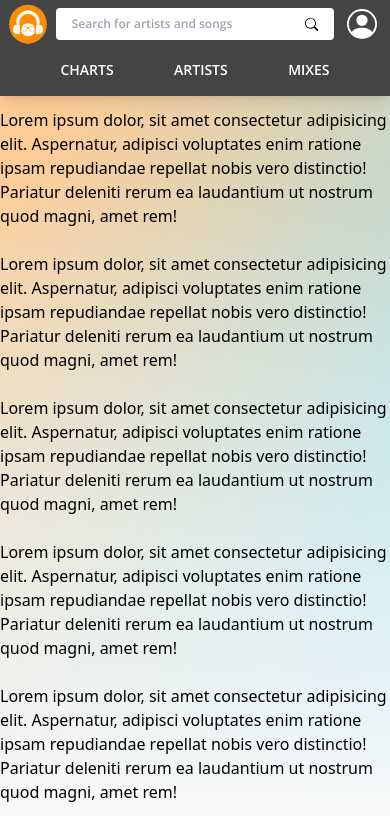
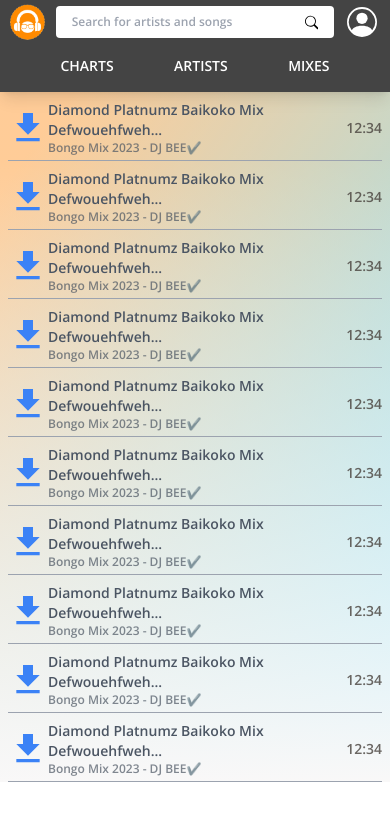
Before and after one commit to JosephNjeruNjenga/mdundo-clone, a Next.js app: page / in a window 390 px wide. Shown: the top 840 px of the page. Built offline with nearby package versions, Linux system fonts and the light colour scheme.

Commit message:
Added mobile Song component

```diff
--- a/components/HomeContent.tsx
+++ b/components/HomeContent.tsx
@@ -1,41 +1,22 @@
 import React from 'react'
+import Song from './Song';
 
 const HomeContent = () => {
   return (
-    <section className="intro flex justify-center lg:pt-20">
-      <div className="lg:max-w-[1000px]">
-        <article className="py-3">
-          Lorem ipsum dolor, sit amet consectetur adipisicing elit. Aspernatur,
-          adipisci voluptates enim ratione ipsam repudiandae repellat nobis vero
-          distinctio! Pariatur deleniti rerum ea laudantium ut nostrum quod
-          magni, amet rem!
-        </article>
-        <article className="py-3">
-          Lorem ipsum dolor, sit amet consectetur adipisicing elit. Aspernatur,
-          adipisci voluptates enim ratione ipsam repudiandae repellat nobis vero
-          distinctio! Pariatur deleniti rerum ea laudantium ut nostrum quod
-          magni, amet rem!
-        </article>
-        <article className="py-3">
-          Lorem ipsum dolor, sit amet consectetur adipisicing elit. Aspernatur,
-          adipisci voluptates enim ratione ipsam repudiandae repellat nobis vero
-          distinctio! Pariatur deleniti rerum ea laudantium ut nostrum quod
-          magni, amet rem!
-        </article>
-        <article className="py-3">
-          Lorem ipsum dolor, sit amet consectetur adipisicing elit. Aspernatur,
-          adipisci voluptates enim ratione ipsam repudiandae repellat nobis vero
-          distinctio! Pariatur deleniti rerum ea laudantium ut nostrum quod
-          magni, amet rem!
-        </article>
-        <article className="py-3">
-          Lorem ipsum dolor, sit amet consectetur adipisicing elit. Aspernatur,
-          adipisci voluptates enim ratione ipsam repudiandae repellat nobis vero
-          distinctio! Pariatur deleniti rerum ea laudantium ut nostrum quod
-          magni, amet rem!
-        </article>
+    <div className="intro lg:flex lg:justify-center lg:pt-20">
+      <div className="lg:max-w-[1000px] px-2">
+        <Song />
+        <Song />
+        <Song />
+        <Song />
+        <Song />
+        <Song />
+        <Song />
+        <Song />
+        <Song />
+        <Song />
       </div>
-    </section>
+    </div>
   );
 }
 
--- a/components/Navbar.tsx
+++ b/components/Navbar.tsx
@@ -32,7 +32,7 @@
         {/* LOGO */}
         <div className="cursor-pointer self-center col-span-1 lg:flex-none place-self-center">
           <img
-            className={`h-10 lg:h-14 ${showBackground ? "lg:h-10" : ""}`}
+            className={`h-9 small:h-11 lg:h-14 ${showBackground ? "lg:h-10" : ""}`}
             src="./images/logo.png"
             alt="Logo"
           />
--- /dev/null
+++ b/components/Song.tsx
@@ -0,0 +1,26 @@
+import { MdFileDownload } from "react-icons/md";
+import { HiShare } from "react-icons/hi";
+
+const Song = () => {
+  return (
+    <div className="flex relative pt-2 pb-1 justify-between border-b border-b-gray-400 font-body items-center">
+      <div className="text-blue-500 hover:bg-white rounded-[3px] cursor-pointer">
+        <MdFileDownload size={40} />
+      </div>
+      <div className="w-full group left-11 capitalize cursor-pointer flex flex-col">
+        <span className="text-sm group-hover:underline text-gray-600 font-semibold">
+          diamond platnumz baikoko mix defwouehfweh...
+        </span>
+        <span className="text-xs text-gray-600/70">
+          bongo mix 2023 - DJ BEE✔️
+        </span>
+      </div>
+      <span className="small:absolute right-10 text-[#47413c]/80 small:text-base text-sm">12:34</span>
+      <div className="hidden small:block hover:bg-white rounded-[3px] transition duration-200 cursor-pointer ease-in-out text-orange-600">
+        <HiShare size={25} />
+      </div>
+    </div>
+  );
+};
+
+export default Song;
--- a/tailwind.config.js
+++ b/tailwind.config.js
@@ -7,6 +7,7 @@
   ],
   theme: {
     screens: {
+      small: "481px",
       lg: "807px",
     },
     fontFamily: {
```
